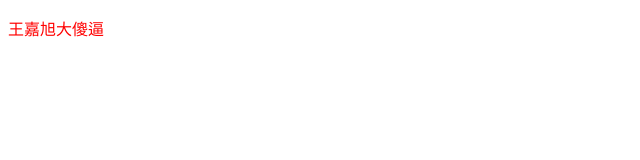
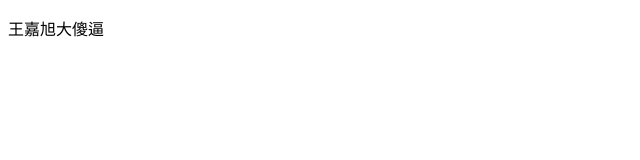
Before and after one commit to lx0327/lx0327.github.io, a plain HTML site: page index.html in a window 1280 px wide. Shown: the whole page, without its empty margins (0-640 px from the left). Drawn offline with Linux system fonts and the light colour scheme.

Commit message:
Site updated: 2022-11-29 17:12:30

```diff
--- a/index.html
+++ b/index.html
@@ -15,11 +15,6 @@
   <link rel="alternate" href="/atom.xml" title="Hexo" type="application/atom+xml">
   <link rel="shortcut icon" href="/favicon.png">
   <meta name="generator" content="Hexo 6.3.0">
-  <style>
-    p {
-      color: red
-    }
-  </style>
 </head>
 
 <body>
```
